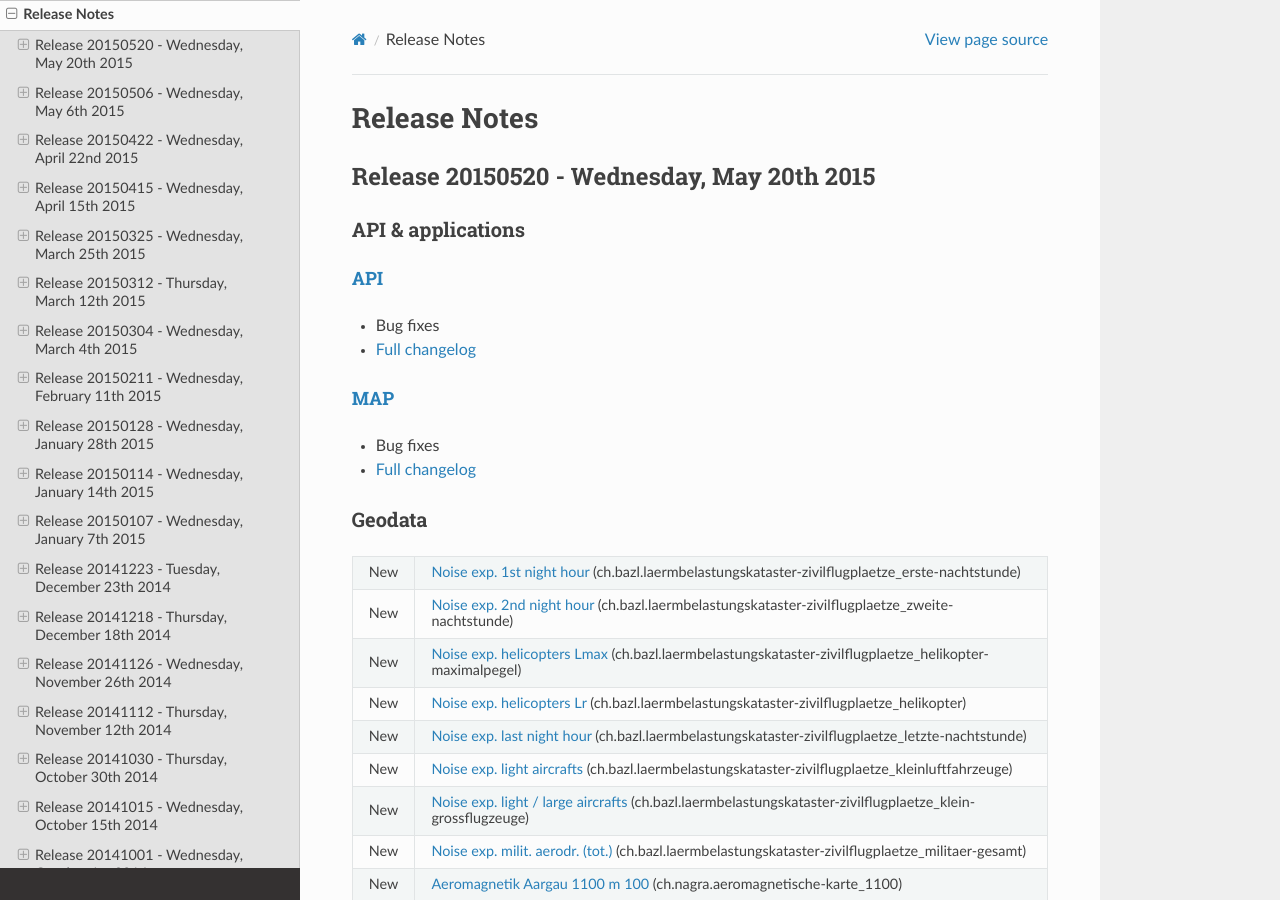
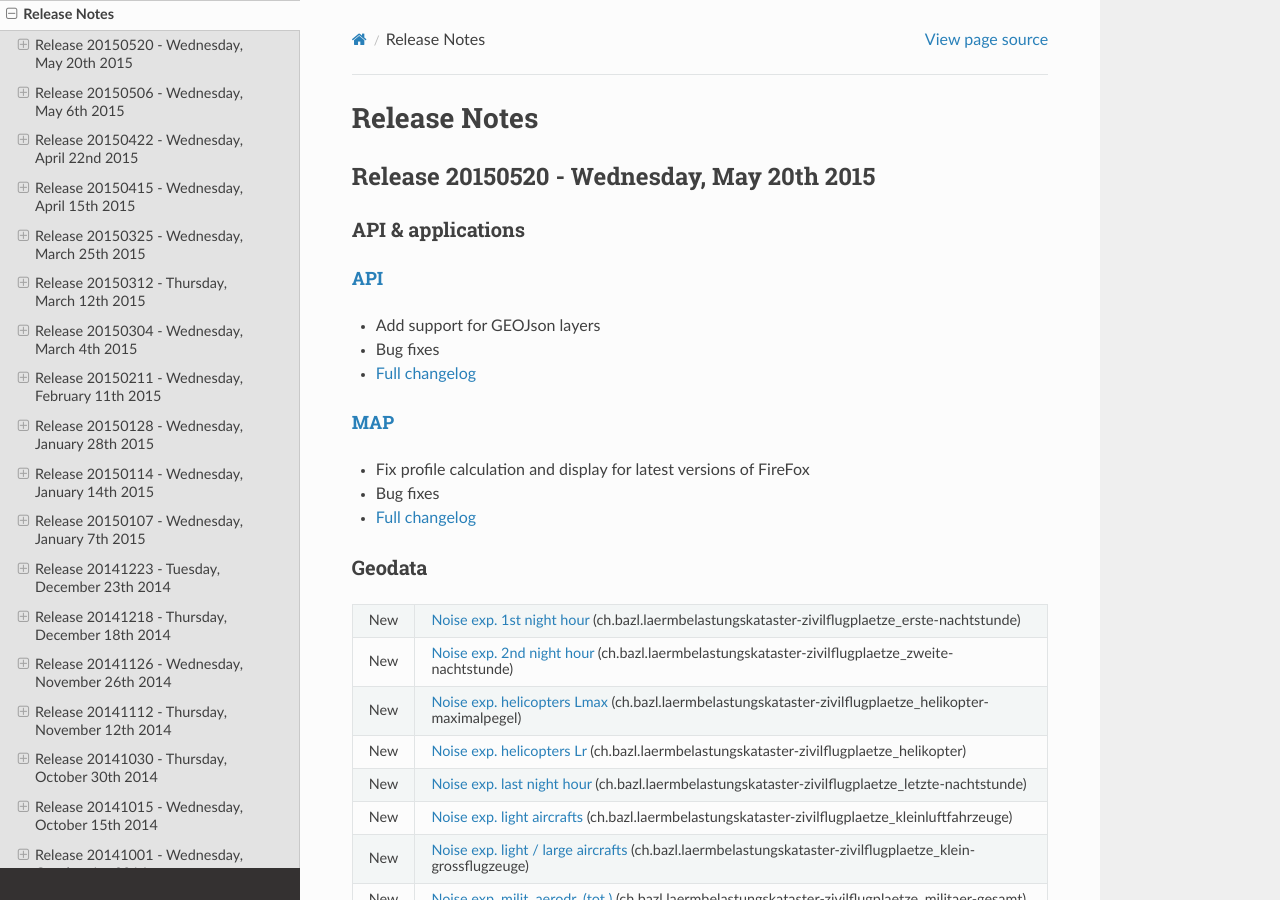
Before and after one commit to swisstopo-test/doc-chsdi3, a Sphinx documentation site: the page built from source/releasenotes/index.rst, in a window 1280 px wide and 900 px high. Built offline with Sphinx 7.4.7 and the Read the Docs theme 2.0.0, drawn with Linux system fonts in a browser that asks for light colours.

Commit message:
Update release notes

```diff
--- a/source/releasenotes/index.rst
+++ b/source/releasenotes/index.rst
@@ -19,11 +19,13 @@ API & applications
 
 `API <//api3.geo.admin.ch>`__
 '''''''''''''''''''''''''''''
+- Add support for GEOJson layers
 - Bug fixes
 - `Full changelog <https://github.com/geoadmin/mf-chsdi3/compare/r_150506...r_150520>`__
 
 `MAP <//map.geo.admin.ch>`__
 '''''''''''''''''''''''''''''
+- Fix profile calculation and display for latest versions of FireFox
 - Bug fixes
 - `Full changelog <https://github.com/geoadmin/mf-geoadmin3/compare/r_150506...r_150520>`__
 
```
